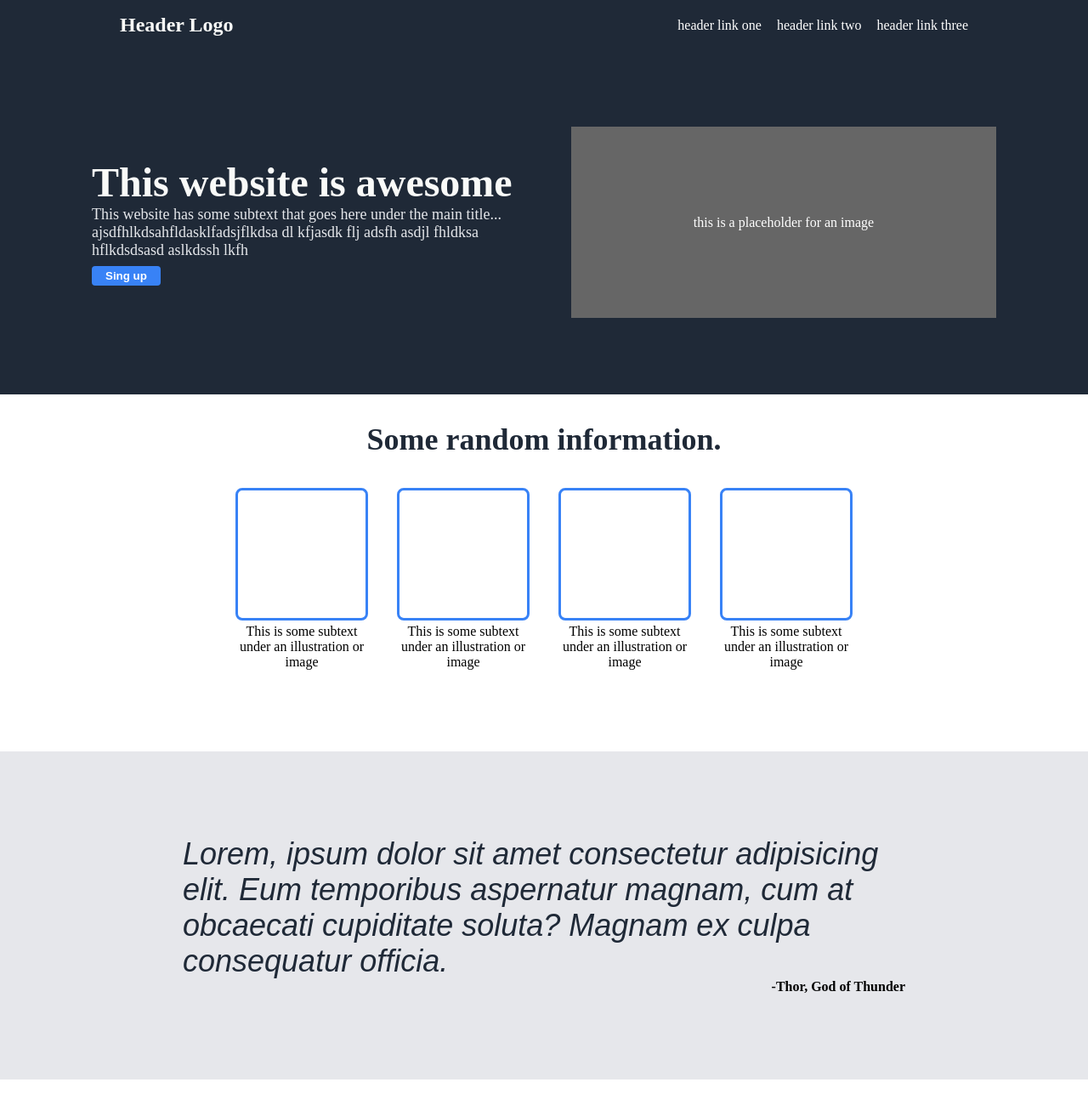
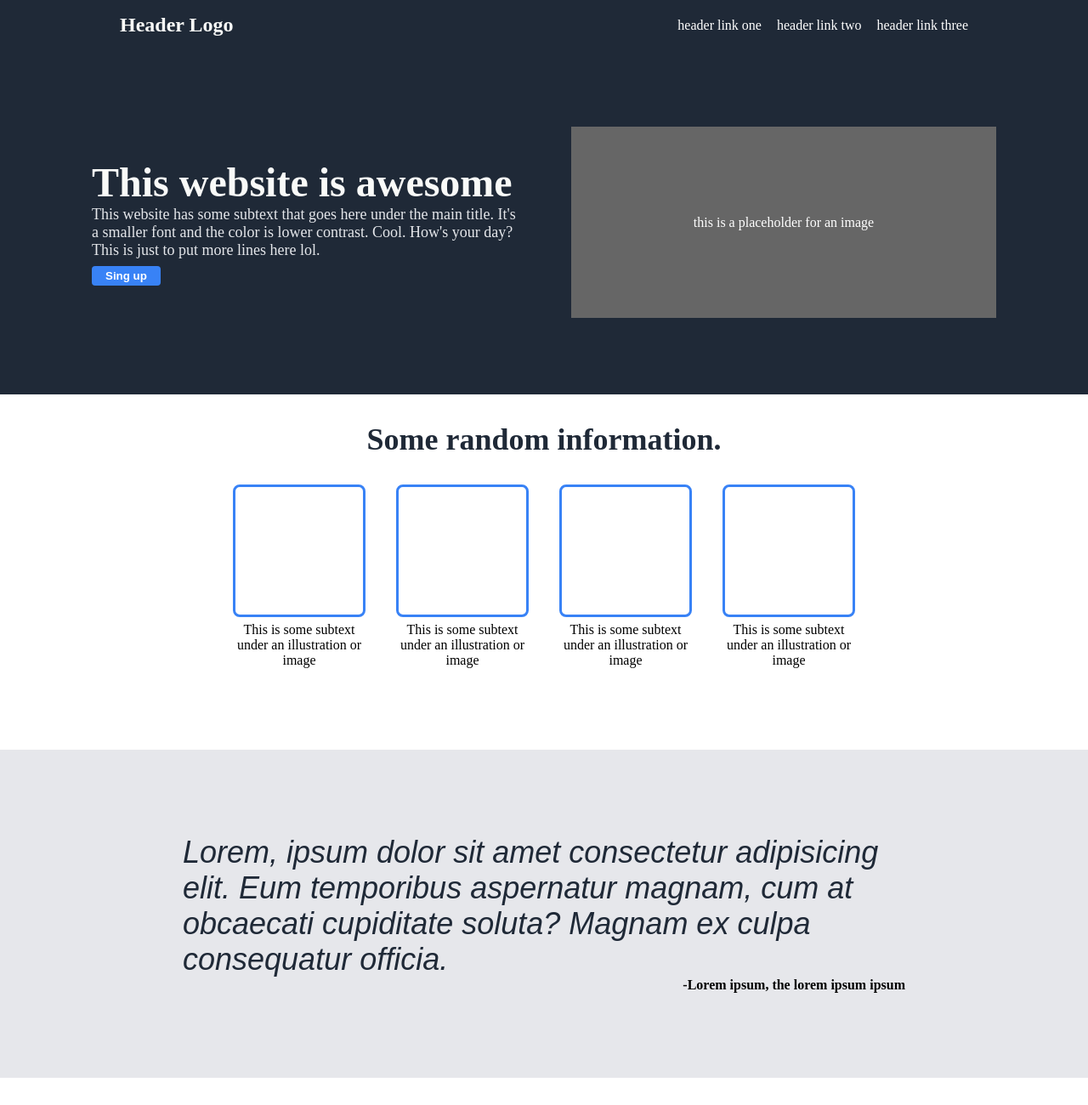
Before and after one commit to alejanCodeGF/odin-landing-page, a plain HTML site: page index.html in a window 1280 px wide. Shown: the top 1300 px of the page at 85% size. Drawn offline with Linux system fonts and the light colour scheme.

Commit message:
optimize and improve the landing page V-1.1
Fixed texts, css more intuitive (tags, selectors). Last improvement

```diff
--- a/index.html
+++ b/index.html
@@ -19,7 +19,7 @@
             <div class="web-intro">
                 <div class="text-intro">
                     <h1 class="main-title">This website is awesome</h1>
-                    <p class="main-p">This website has some subtext that goes here under the main title... ajsdfhlkdsahfldasklfadsjflkdsa dl kfjasdk flj adsfh asdjl fhldksa hflkdsdsasd aslkdssh lkfh</p>
+                    <p class="main-p">This website has some subtext that goes here under the main title. It's a smaller font and the color is lower contrast. Cool. How's your day? This is just to put more lines here lol.</p>
                     <button class="main-button">Sing up</button>
                 </div>
                 <div class="image-intro">this is a placeholder for an image</div>
@@ -47,11 +47,13 @@
             </div>
         </div>
         <div class="quote">
-            <p class="quote-text">Lorem, ipsum dolor sit amet consectetur adipisicing elit. Eum temporibus aspernatur magnam, cum at obcaecati cupiditate soluta? Magnam ex culpa consequatur officia.</p>
-            <p class="quote-author">-Thor, God of Thunder</p>
+            <div class="quote-text-author">
+                <p class="quote-text">Lorem, ipsum dolor sit amet consectetur adipisicing elit. Eum temporibus aspernatur magnam, cum at obcaecati cupiditate soluta? Magnam ex culpa consequatur officia.</p>
+                <p class="quote-author">-Lorem ipsum, the lorem ipsum ipsum</p>
+            </div>
         </div>
         <div class="notice">
-            <div class="blue-back">
+            <div class="notice-blue-back">
                 <div class="notice-text">
                     <p class="notice-title">Call to action! It's time!</p>
                     <p>Sing up for our product by clicking that button right over there!</p>
--- a/style.css
+++ b/style.css
@@ -29,7 +29,6 @@ ul {
 }
 
 .main-header {
-    flex: 0;
     display: flex;
     justify-content: space-between;
     align-items: center;
@@ -54,21 +53,20 @@ ul {
     justify-content: center;
     align-items: center;
     margin: 90px;
-}
-
-.text-intro {
-    margin-right: 64px;
-    width: 500px;
+    gap: 64px;
 }
 
 .image-intro {
     background-color: #666666;
     height: 225px;
-    width: 500px;
     display: flex;
     align-items: center;
     justify-content: center;
     color: white;
+}
+
+.text-intro, .image-intro {
+    width: 500px;
 }
 
 .main-title {
@@ -109,32 +107,34 @@ button {
 .info-list {
     display: flex;
     justify-content: center;
-    gap: 40px;
+    gap: 42px;
     padding: 32px;
     margin-bottom: 32px;
+    flex-wrap: wrap;
 }
 
 .info-cards {
     display: flex;
     flex-direction: column;
     align-items: center;
-    width: 150px;
 }
 
 .image-info {
     border-radius: 8px;
     border: #3882F6 3px solid;
     height: 150px;
+    margin-bottom: 6px;
+}
+
+.info-cards, .image-info {
     width: 150px;
-    margin: 4px;
 }
 
 .quote {
     background-color: #E6E7EB;
     display: flex;
-    flex-direction: column;
-    align-items: center;
-    padding: 100px;
+    justify-content: center;
+    padding: 100px 0;
 }
 
 .quote-text {
@@ -143,23 +143,24 @@ button {
     font-family: Arial, Helvetica, sans-serif;
     font-style: italic;
     color: #1F2937;
-    width: 850px;
 }
 
 .quote-author {
     font-weight: bold;
     text-align: end;
+}
+
+.quote-text-author {
     width: 850px;
 }
 
 .notice {
     display: flex;
     justify-content: center;
-    align-items: center;
     margin: 100px 0;
 }
 
-.blue-back {
+.notice-blue-back {
     border-radius: 6px;
     background-color: #3882F6;
     display: flex;
```
